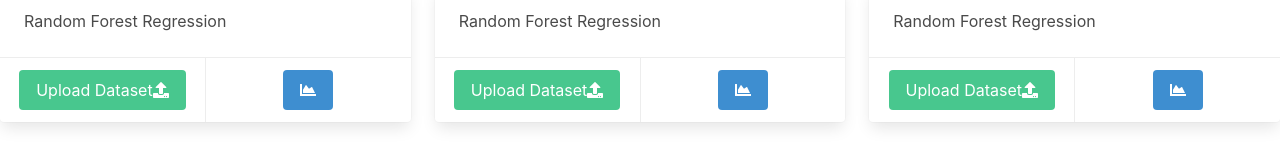
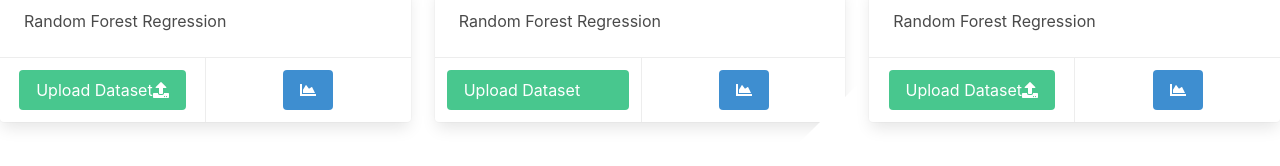
Before and after one commit to prilosac/animated-broccoli, an Angular app in the folder client/data-vis/: page / in a window 1280 px wide. Shown: the part 194-360 px from the top of the page. Built offline with nearby package versions, Linux system fonts and the light colour scheme.

Commit message:
homepage base layout

```diff
--- a/client/data-vis/src/app/home/home.component.html
+++ b/client/data-vis/src/app/home/home.component.html
@@ -26,7 +26,7 @@
 				<div class="card-footer-item">
 					<a href="#" class="button is-success">
 						Upload Dataset
-						<i class="fas fa-upload"></i>
+						<i class="fas fa-upload" style="padding-left: 2em;"></i>
 					</a>
 				</div>
 				<div class="card-footer-item">
```
